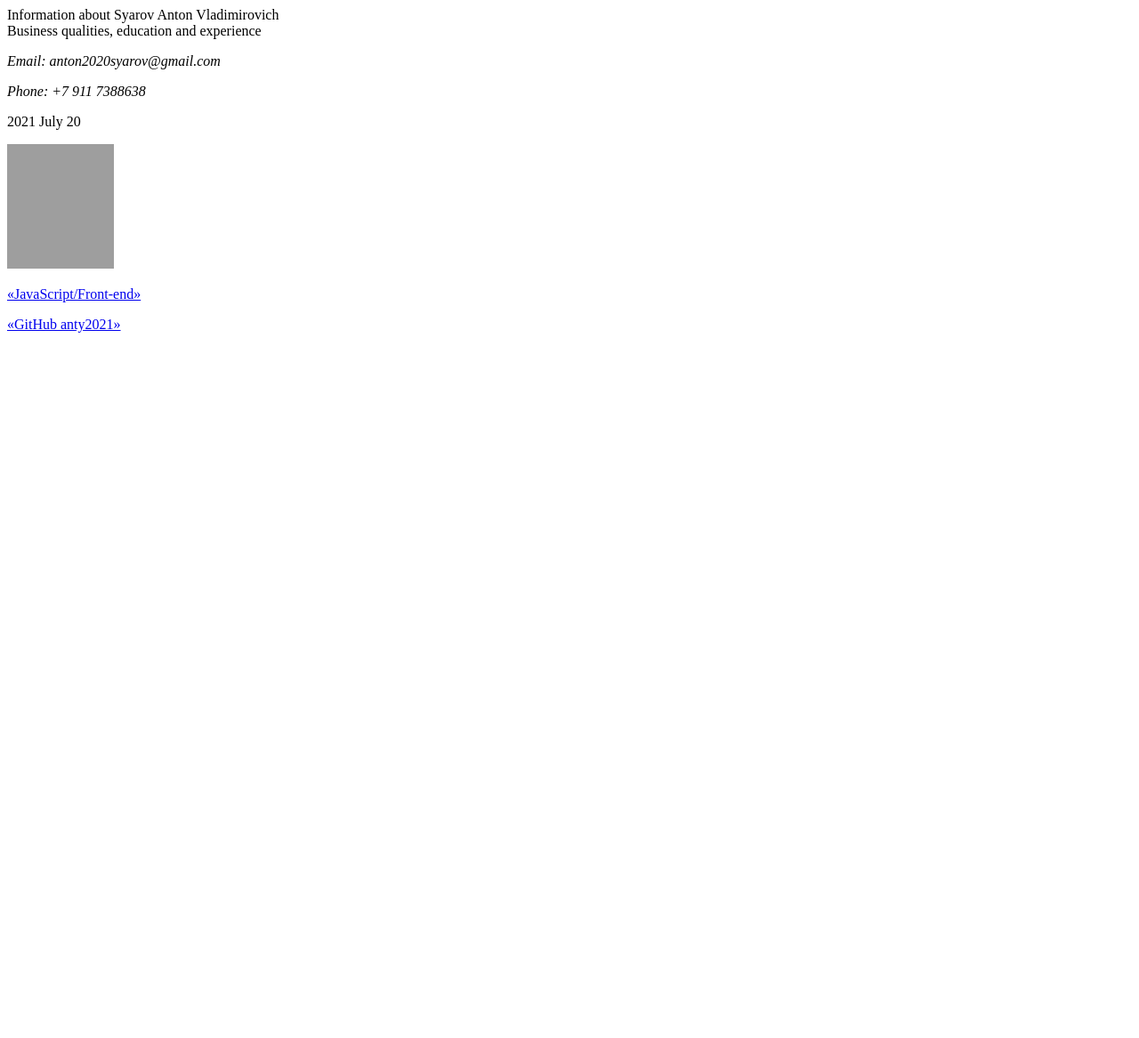
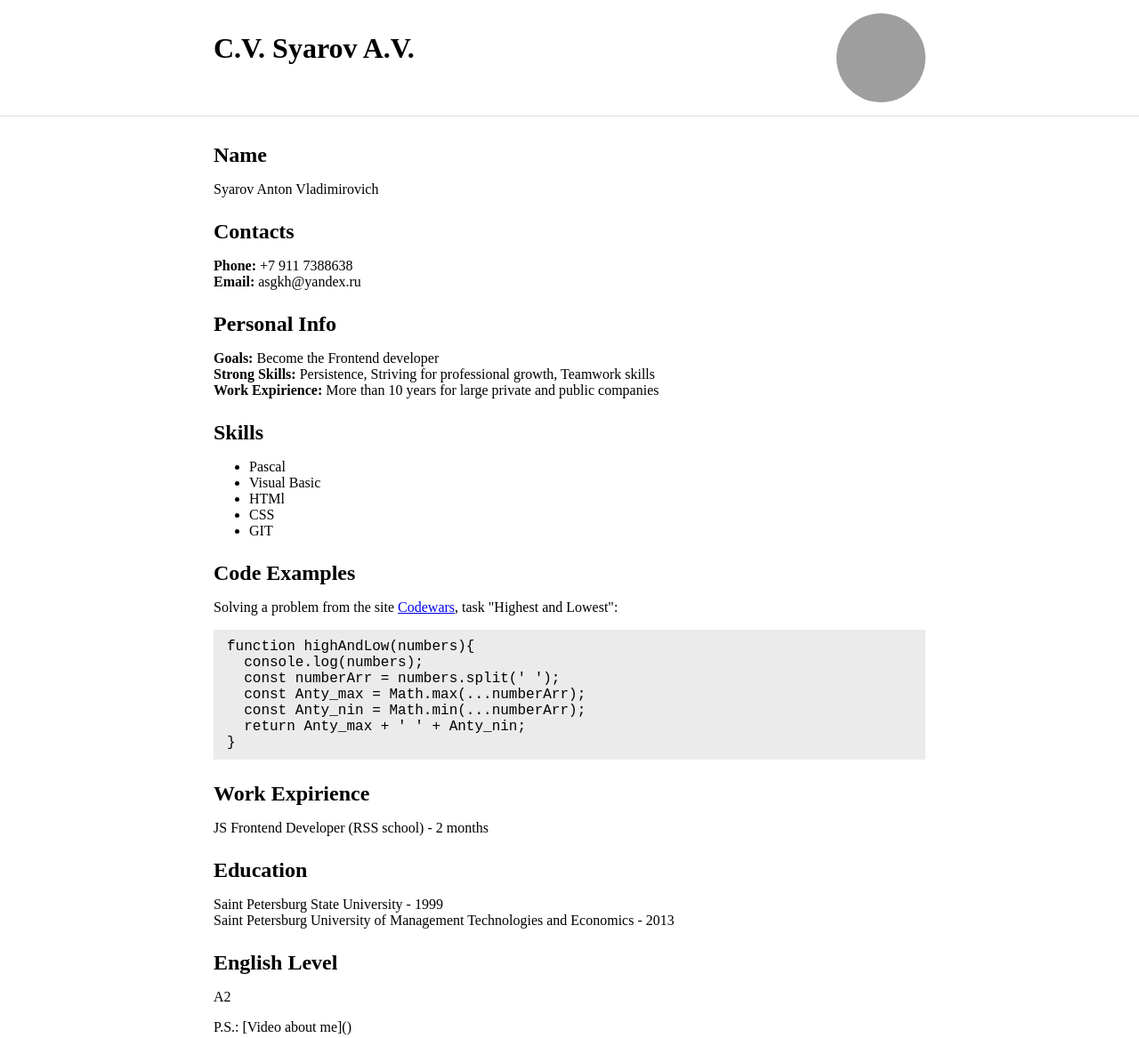
Before and after one commit to Anty2021/rsschool-cv, a plain HTML site: page Index.html in a window 1280 px wide. Shown: the top 1167 px of the page at 89% size. Before the commit the page ends 800 px from the top, so only its background shows below. Drawn offline with Linux system fonts and the light colour scheme; grey boxes are pictures that could not be loaded.

Commit message:
feat: add CV HTML version
feat: add common CSS file
docs: add editorconfig file

```diff
--- a/Index.html
+++ b/Index.html
@@ -1,53 +1,102 @@
 <!DOCTYPE html>
 <html lang="en">
-
 	<head>
 		<meta charset="utf-8">
-    <title>CV Syarov A.V.</title>
+		<meta name="viewport" content="width=device-width, initial-scale=1.0">
+
+		<title>CV Syarov A.V. - Course "JavaScript/Front-end"</title>
+
+		<link rel="stylesheet" href="style.css">
   </head>
-<main>
-    <article> Information about Syarov Anton Vladimirovich
-        <header> Business qualities, education and experience
-
-            <body> </body>
+	<body>
+		<header class="mainHeader">
+			<div class="conteiner-center">
+				<img class="avatar" alt="Syarov Anton" src="https://avatars.githubusercontent.com/u/86357357?v=4">
+				<h1>C.V. Syarov A.V. </h1>
+			</div>
 
 		</header>
 
+		<main class="mainContent">
+			<article class="conteiner-center">
 
-        <footer>
-            <!-- «Подвал статьи» с указанием автора и даты -->
+				<h2 class="first">Name</h2>
+				<p>Syarov Anton Vladimirovich</p>
 
-            <address> <!-- Информация об авторе статьи -->
+				<h2>Contacts</h2>
+				<p>
+					<strong>Phone:</strong> +7 911 7388638 <br/>
+					<strong>Email:</strong> asgkh@yandex.ru
+				</p>
 
-                <section> <!-- Информация контакты -->
-                <p>Email: anton2020syarov@gmail.com</p>
-                <p>Phone: +7 911 7388638</p>
-                </section>
+				<h2>Personal Info</h2>
+				<p>
+					<strong>Goals:</strong> Become the Frontend developer  <br/>
+					<strong>Strong Skills:</strong> Persistence, Striving for professional growth, Teamwork skills <br/>
+					<strong>Work Expirience:</strong> More than 10 years for large private and public companies
+				</p>
 
-            </address>
+				<h2>Skills</h2>
+				<ul>
+					<li>Pascal</li>
+					<li>Visual Basic</li>
+					<li>HTMl</li>
+					<li>CSS</li>
+					<li>GIT</li>
+				</ul>
 
-            <p><time datetime="2021-07-20"> 2021 July 20</time></p>
-            <!-- дата создания -->
+				<h2>Code Examples</h2>
+				<p>
+					Solving a problem from the site <a href="https://www.codewars.com">Codewars</a>, task "Highest and Lowest":
+				</p>
+					<pre>
+function highAndLow(numbers){
+  console.log(numbers);
+  const numberArr = numbers.split(' ');
+  const Anty_max = Math.max(...numberArr);
+  const Anty_nin = Math.min(...numberArr);
+  return Anty_max + ' ' + Anty_nin;
+}</pre>
 
+				<h2>Work Expirience</h2>
+				<p>
+					JS Frontend Developer (RSS school) - 2 months
+				</p>
 
-            <img src="https://rs.school/images/rs_school_js.svg" alt="Course logo" width="120" height="140">
-            <!-- логотип -->
+				<h2>Education</h2>
+				<p>
+					Saint Petersburg State University - 1999 <br/>
+					Saint Petersburg University of Management Technologies and Economics - 2013
+				</p>
 
-            <p><a href="https://rs.school/js/">«JavaScript/Front-end»</a></p>
-            <!-- ссылка на курс -->
+				<h2>English Level</h2>
+				<p>A2</p>
 
-
-
-            <p><a href="https://github.com/Anty2021">«GitHub anty2021»</a></p>
-            <!-- ссылка на Гит -->
-
-            <footer>
+				<p>
+					P.S.: [Video about me]()
+				</p>
 
 			</article>
 		</main>
 
+		<footer class="mainFooter">
+			<div class="conteiner-center">
+				<a href="https://github.com/Anty2021">Github Anty2021</a><br/>
+				2021
+			</div>
 
-<html>
+			<div class="mainFooter-courseInfo">
+				<div class="conteiner-center">
+					<a href="https://rs.school/js/">
+						<img alt='Course "JavaScript/Front-end"' src="https://rs.school/images/rs_school_js.svg">
+					</a>
+				</div>
+			</div>
+		</footer>
+	</body>
+</html>
+
+
 
 <!-- article, aside, details, figcaption, figure, footer, header, main, mark, nav (меню), section, summary, time 4\10-->
 <!-- используются заголовки h1-h6, 5 баллов за каждый уникальный заголовок, но не больше 10 баллов  -->
--- /dev/null
+++ b/style.css
@@ -0,0 +1,63 @@
+.conteiner-center {
+  margin: 0 auto;
+	max-width: 800px;
+	padding: 15px 25px;
+}
+.conteiner-center::after{
+	display: block;
+	clear: both;
+	content: '';
+}
+
+
+body{
+	padding: 0;
+	margin: 0;
+	font-size: 16px;
+}
+
+h2 {
+	margin: 25px 0 14px 0;
+}
+h2.first {
+	margin-top: 0;
+}
+
+pre {
+	background-color: #ebebeb;
+	padding: 10px 15px;
+	overflow: auto;
+}
+
+/*  */
+.mainHeader {
+	border-bottom: solid 1px #dbdbdb;
+	margin-bottom: 15px;
+}
+.mainHeader .avatar {
+	width: 100px;
+	height: 100px;
+	border-radius: 50px;
+	float: right;
+}
+
+.mainContent {
+}
+
+.mainFooter {
+	margin-top: 15px;
+	background-color: #444;
+	color: #ffffff;
+	text-align: center;
+	line-height: 28px;
+}
+.mainFooter a{
+	color: inherit;
+}
+
+.mainFooter-courseInfo {
+	background-color: #dbdbdb;
+}
+.mainFooter-courseInfo img {
+	height: 35px;
+}
```
Also changed, not shown: 1 other file. Lines whose indentation alone changed are shown as unchanged.
